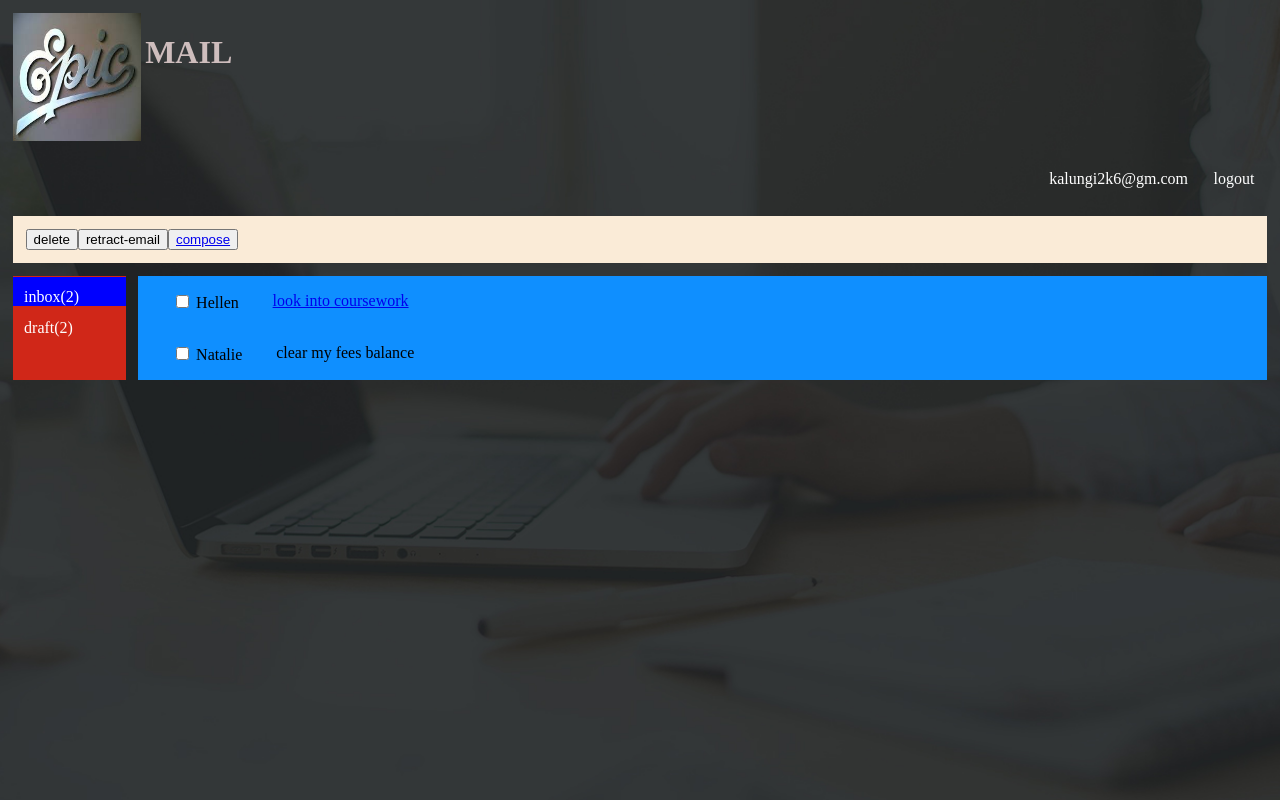
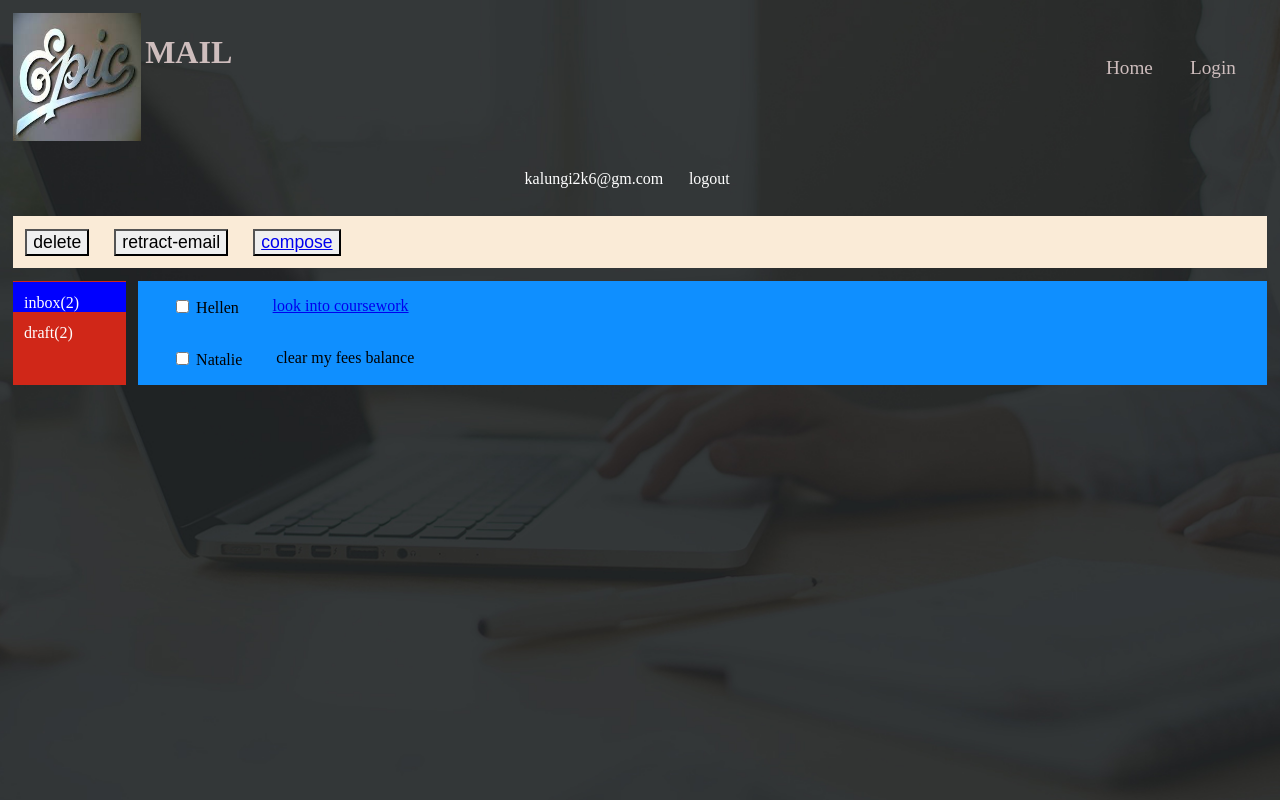
Before and after one commit to nanfuka/epic-mail, a plain HTML site: page UI/html/user_dash.html in a window 1280 px wide. Drawn offline with Linux system fonts and the light colour scheme.

Commit message:
Refactor code

```diff
--- a/UI/css/style.css
+++ b/UI/css/style.css
@@ -104,6 +104,18 @@ html {
     font-size: 120%;
     border-radius: 25px;  */
 }
+.left-header{
+    display: flex;
+    flex-direction: row;
+    float: right;
+    margin-left: 70%;
+    margin-top: 2%;
+    font-size: 120%;
+    justify-content: space-evenly;
+}
+.left-header p{
+    margin-right: 40%;
+}
 
 .row-container {
     display: flex;
@@ -116,6 +128,7 @@ html {
     display: flex;
     flex-direction: row-reverse;
     color: white;
+    justify-content: center;
 
 }
 
@@ -127,12 +140,15 @@ html {
 .row2 {
     display: flex;
     background-color: antiquewhite;
-    margin: 1%;
-    padding: 1%;
+     margin: 1%;
+    /* padding: 1%; */ */
 
 }
 
 .row2 button {
+    margin: 1%;
+    font-size: 110%;
+    border-radius: 1%;
     /* width: auto;
 
      height: 45%;
--- a/UI/html/user_dash.html
+++ b/UI/html/user_dash.html
@@ -15,6 +15,10 @@
             </div>
             <div>
                 <h1>MAIL</h1>
+            </div>
+            <div class="left-header">
+                <p>Home</p>
+                <p>Login</p>
             </div>
 
         </div>
```
Also changed, not shown: UI/html/signup.html (+4 -0 lines).
